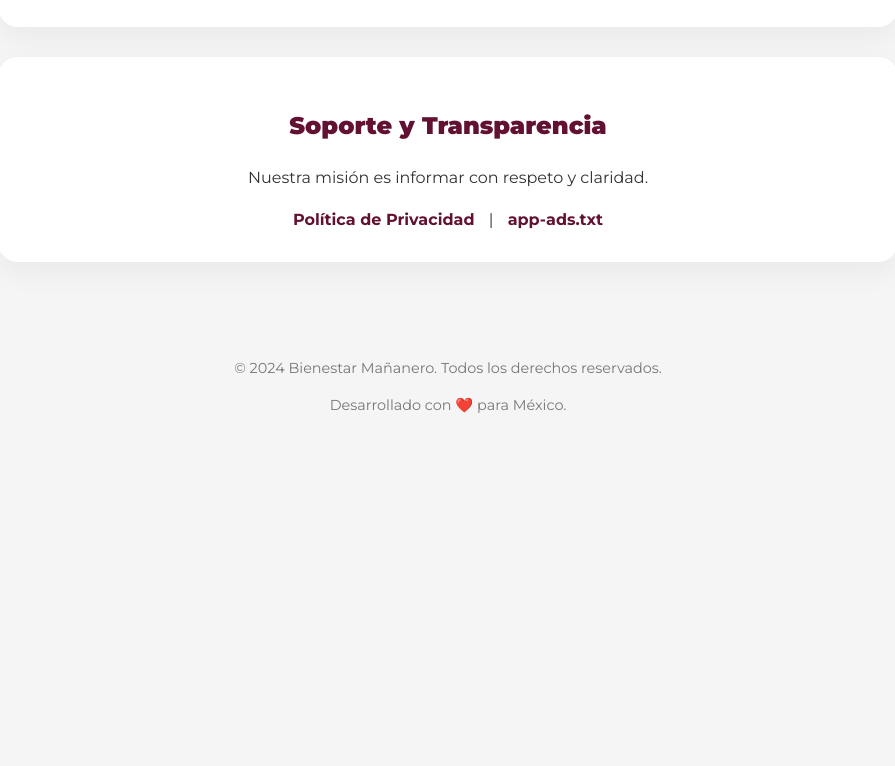
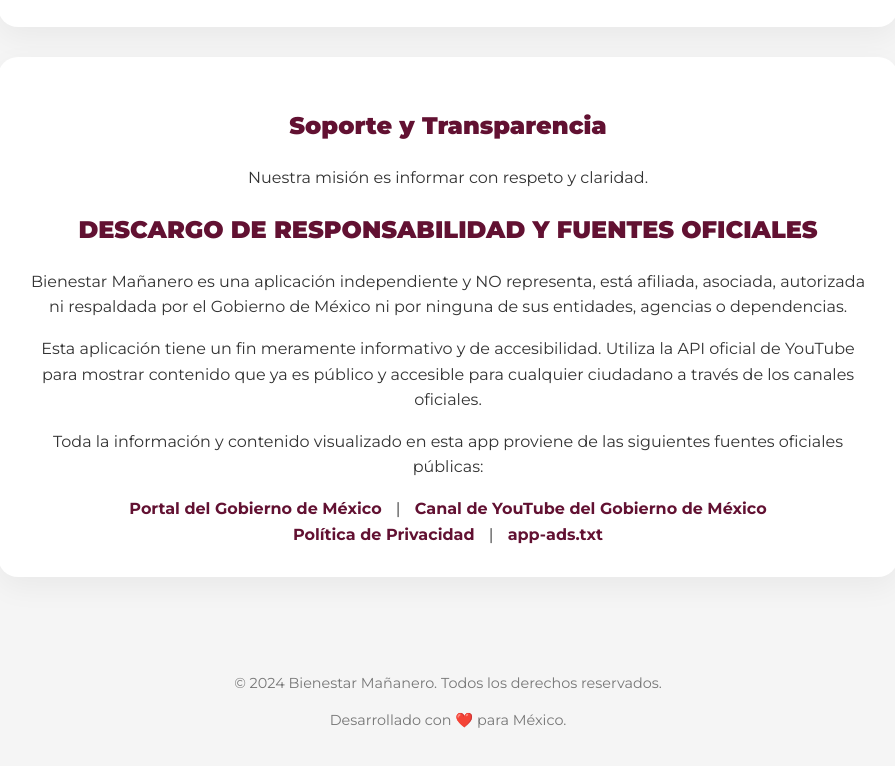
Before and after one commit to SpiderMxOne/spidermxone.github.io, a plain HTML site: page index.html in a window 1280 px wide. Shown: the part 820-1586 px from the top of the page, without its empty margins (192-1087 px from the left). Before the commit the page ends 1292 px from the top, so only its background shows below. Drawn offline with Linux system fonts and the light colour scheme.

Commit message:
Add disclaimer and official source information
Added disclaimer and official source links for transparency.

```diff
--- a/index.html
+++ b/index.html
@@ -136,6 +136,15 @@
         <div class="card" style="text-align: center;">
             <h2>Soporte y Transparencia</h2>
             <p>Nuestra misión es informar con respeto y claridad.</p>
+            <h2>DESCARGO DE RESPONSABILIDAD Y FUENTES OFICIALES</h2>
+            <p>Bienestar Mañanero es una aplicación independiente y NO representa, está afiliada, asociada, autorizada ni respaldada por el Gobierno de México ni por ninguna de sus entidades, agencias o dependencias.</p>
+            <p>Esta aplicación tiene un fin meramente informativo y de accesibilidad. Utiliza la API oficial de YouTube para mostrar contenido que ya es público y accesible para cualquier ciudadano a través de los canales oficiales.</p>
+            <p>Toda la información y contenido visualizado en esta app proviene de las siguientes fuentes oficiales públicas:</p>
+			<div class="links">
+                <a href="https://www.gob.mx/ " target="_blank">Portal del Gobierno de México</a>
+                <span>|</span>
+                <a href="https://www.youtube.com/@gobiernodemexico">Canal de YouTube del Gobierno de México</a>
+            </div>
             <div class="links">
                 <a href="https://docs.google.com/document/d/e/2PACX-1vSnX_AtSclcIkHKdkpBiDKXxSk6tdF0xbyHXOh9KzvRpBh6rKEKN8u7xhxbc15A1AALsulppkCbw6kY/pub" target="_blank">Política de Privacidad</a>
                 <span>|</span>
```
